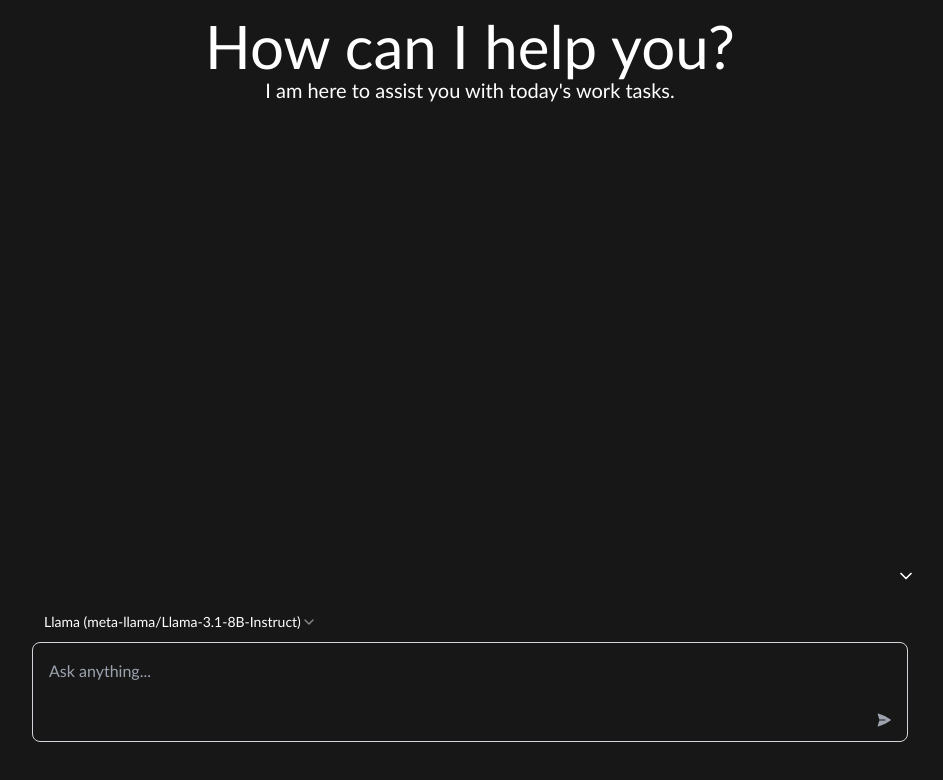
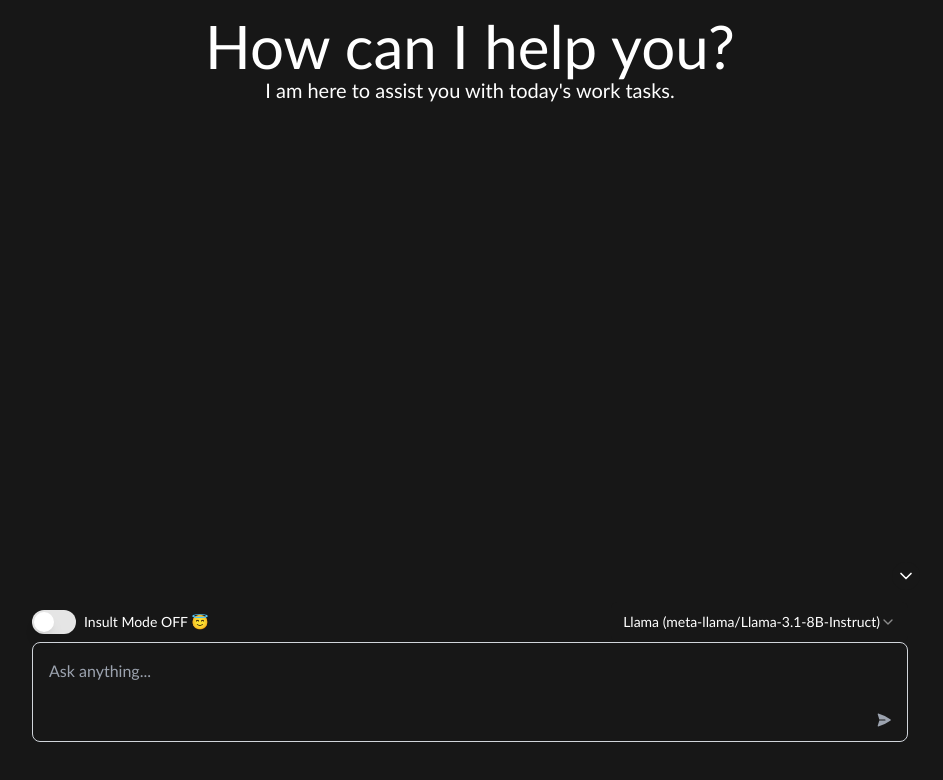
Before and after one commit to ilMarz/huggingface-ai, a Next.js app: page /chat in a window 1280 px wide. Shown: the top 780 px of the page, without its empty margins (170-1113 px from the left). Built offline with nearby package versions, Linux system fonts and the light colour scheme.

Commit message:
added insult mode

```diff
--- a/app/api/huggingface/route.ts
+++ b/app/api/huggingface/route.ts
@@ -6,18 +6,26 @@ export async function POST(req: NextRequest) {
 
   console.log('Using HUGGING: API route called');
   try {
-    const { messages, model } = await req.json();
+    const { messages, model, insultMode } = await req.json();
 
     if(!model || !model.value) {
       throw Error(`model is not correct: ${model}`)
     }
     const client = new InferenceClient(process.env.HUGGINGFACE_API_KEY);
 
+    const systemPrompt =
+        insultMode ? `Sei un assistente che si occupa di fornire informazioni.
+                    Usi un tono ironico. Rispondi alle domande dell'utente prendendolo in giro.
+                    Sei cinico e cattivo.
+                    Il tuo compito è quello di rispondere alle domande cercando di offendere l'utente.` :
+            "Sei un assistente che si occupa di fornire informazioni e rispondere a domande"
+
+
     const chatOpt = {
       model: model.value,
       messages: [
         { role: "system",
-          content: "Sei un assistente che si occupa di fornire informazioni"
+          content: systemPrompt
         },
         {
           role: "user",
--- a/app/chat/page.tsx
+++ b/app/chat/page.tsx
@@ -10,6 +10,8 @@ import {PaperAirplaneIcon} from "@heroicons/react/24/solid";
 import Image from 'next/image';
 import {Select, SelectContent, SelectItem, SelectTrigger, SelectValue} from "@/components/ui/select";
 import {nanoid} from "nanoid";
+import {Switch} from "@/components/ui/switch";
+import { Label } from '@/components/ui/label';
 
 interface ConversationMessage  {
     id: number | string;
@@ -31,6 +33,7 @@ export default function Chat() {
             {id: "1", label: "Gemma", value: "google/gemma-2-2b-it", provider: "nebius"},
         ]);
     const [model, setModel] = useState<{id: string, label: string, value: string, provider?: string}>();
+    const [insultMode, setInsultMode] = useState<boolean>(false)
 
 
     useEffect(() => {
@@ -72,7 +75,7 @@ export default function Chat() {
         }
         setConversation(prevConversation => [...prevConversation, conversationMessageUser]);
 
-        const body = JSON.stringify({ messages: textMessage, model });
+        const body = JSON.stringify({ messages: textMessage, model, insultMode });
 
         try {
             const res = await fetch('/api/huggingface/', {
@@ -117,18 +120,19 @@ export default function Chat() {
     }, [conversation]);
 
     return (
-        <div className="flex flex-col h-screen bg-primary text-white">
+        <div className={`flex flex-col h-screen ${insultMode ? "bg-[#940000]" : "bg-primary"} text-white`}>
             {/* Fixed header */}
             <div className="text-center rounded-t-lg p-4 bg-primary sticky top-0 z-10">
                 <div
                     className={`text-3xl md:text-6xl ${startConversation ? "text-sm md:text-xs" : ""} text-[var(--main-color)] transition-all duration-300`}
                 >
-                    How can I help you?
+                    {insultMode ? "Should I really help you?" : "How can I help you?"}
                 </div>
                 <div
                     className={`text-[var(--main-color)] text-base md:text-xl ${startConversation ? "text-xs" : ""} transition-all duration-300`}
                 >
-                    I am here to assist you with today&#39;s work tasks.
+
+                    {insultMode ? "I'd prefer not to..." : "I am here to assist you with today's work tasks."}
                 </div>
             </div>
 
@@ -177,19 +181,33 @@ export default function Chat() {
                     <CardFooter
                         className={`flex flex-col space-y-4 rounded-b-lg p-2 md:p-3 ${!isBoxOpen ? "hidden" : ""}`}>
                         <form onSubmit={onSubmit} className="relative w-full">
+                            <div className="flex justify-between items-center w-full">
+                                <div className="flex items-center space-x-2">
+                                    <Switch id="bad-mode" onCheckedChange={setInsultMode}/>
+                                    <Label htmlFor="bad-mode">Insult Mode {insultMode ? "ON 😈" : "OFF 😇"}</Label>
+                                </div>
                                 <div>
-                                <Select onValueChange={(id) => {setModel(modelList.find(model => model.id == id))}}
+                                    <Select
+                                        onValueChange={(id) => {
+                                            setModel(modelList.find(model => model.id == id))
+                                        }}
                                         defaultValue={modelList[0].id}
                                     >
                                         <SelectTrigger className="bg-white w-fit bg-primary border-none">
-                                        <SelectValue placeholder="select model" />
+                                            <SelectValue placeholder="select model"/>
                                         </SelectTrigger>
-                                    <SelectContent >
+                                        <SelectContent>
                                             {modelList.map(model =>
-                                            <SelectItem key={model.id} value={model.id}>{model.label + ` (${model.value})`}</SelectItem>
+                                                <SelectItem
+                                                    key={model.id}
+                                                    value={model.id}
+                                                >
+                                                    {model.label + ` (${model.value})`}
+                                                </SelectItem>
                                             )}
                                         </SelectContent>
                                     </Select>
+                                </div>
                             </div>
                             <textarea
                                 placeholder="Ask anything..."
--- /dev/null
+++ b/components/ui/switch.tsx
@@ -0,0 +1,29 @@
+"use client"
+
+import * as React from "react"
+import * as SwitchPrimitives from "@radix-ui/react-switch"
+
+import { cn } from "@/lib/utils"
+
+const Switch = React.forwardRef<
+  React.ElementRef<typeof SwitchPrimitives.Root>,
+  React.ComponentPropsWithoutRef<typeof SwitchPrimitives.Root>
+>(({ className, ...props }, ref) => (
+  <SwitchPrimitives.Root
+    className={cn(
+      "peer inline-flex h-6 w-11 shrink-0 cursor-pointer items-center rounded-full border-2 border-transparent transition-colors focus-visible:outline-none focus-visible:ring-2 focus-visible:ring-ring focus-visible:ring-offset-2 focus-visible:ring-offset-background disabled:cursor-not-allowed disabled:opacity-50 data-[state=checked]:bg-primary data-[state=unchecked]:bg-input",
+      className
+    )}
+    {...props}
+    ref={ref}
+  >
+    <SwitchPrimitives.Thumb
+      className={cn(
+        "pointer-events-none block h-5 w-5 rounded-full bg-background shadow-lg ring-0 transition-transform data-[state=checked]:translate-x-5 data-[state=unchecked]:translate-x-0"
+      )}
+    />
+  </SwitchPrimitives.Root>
+))
+Switch.displayName = SwitchPrimitives.Root.displayName
+
+export { Switch }
--- a/package.json
+++ b/package.json
@@ -32,6 +32,7 @@
     "@radix-ui/react-popover": "^1.1.6",
     "@radix-ui/react-select": "^2.1.6",
     "@radix-ui/react-slot": "^1.1.0",
+    "@radix-ui/react-switch": "^1.1.3",
     "@radix-ui/react-tabs": "^1.1.3",
     "@t3-oss/env-nextjs": "^0.10.1",
     "@types/pdfjs-dist": "^2.10.378",
```
Also changed, not shown: 1 other file (tests, documents, lock files or other folders). Lines whose indentation alone changed are shown as unchanged.
